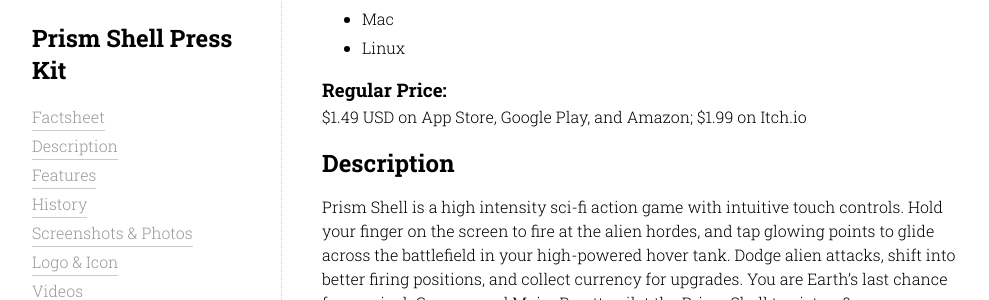
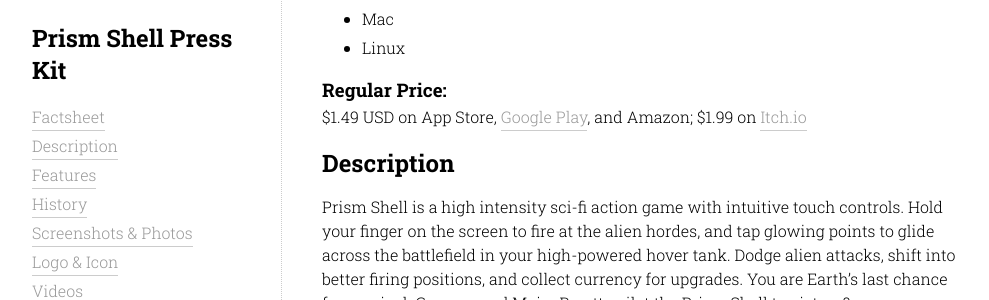
Before and after one commit to BrooklynGamery/brooklyngamery.github.io, a Jekyll site: the page built from presskit/projects/prism-shell/index.html, in a window 1280 px wide and 900 px high, scrolled down 488 px. Shown: the part 154-454 px from the top of the window, without its empty margins (148-1137 px from the left). Built offline with Jekyll 4.4.1, drawn with Linux system fonts in a browser that asks for light colours; part of the change alters nothing that is shown.

```diff
--- a/presskit/projects/prism-shell/index.html
+++ b/presskit/projects/prism-shell/index.html
@@ -36,7 +36,7 @@ title: Prism Shell Press Kit
 	</ul>
 
 	<h3>Regular Price:</h3>
-	$1.49 USD on App Store, Google Play, and Amazon; $1.99 on Itch.io
+	$1.49 USD on App Store, <a href="https://play.google.com/store/apps/details?id=com.brooklyngamery.prismshell" target="_blank">Google Play</a>, and Amazon; $1.99 on <a href="http://brooklyn-gamery.itch.io/prism-shell" target="_blank">Itch.io</a>
 </section>
 
 <section id="description">
```
